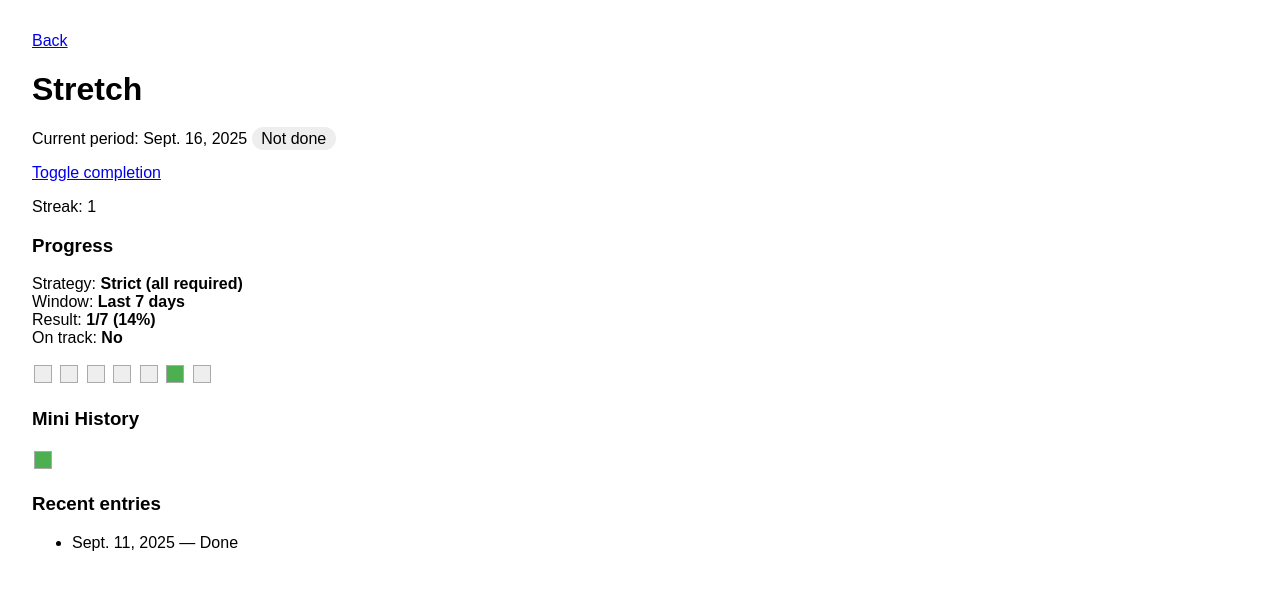
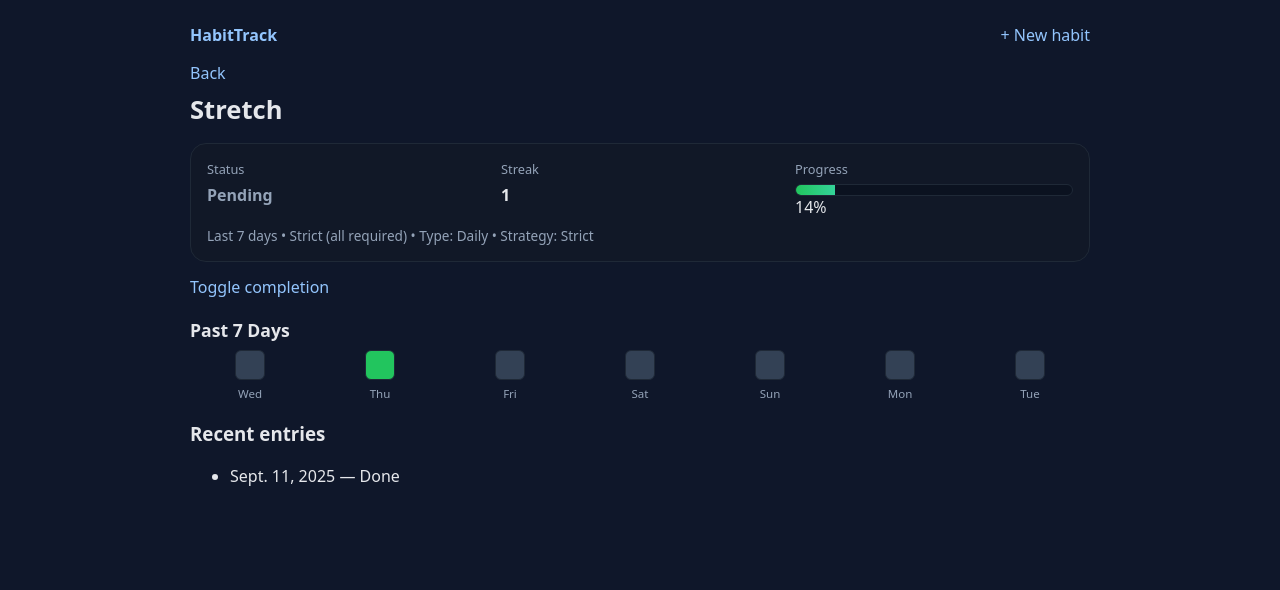
Before and after one commit to MadMenDew/HabitTrack, a Django app: page /habit/2/ in a window 1280 px wide. Shown: the top 590 px of the page. Run offline with Django 5.2, Linux system fonts and the light colour scheme; data comes from the database, SQL or seed files in the repository; both versions use the stored data as it was after the commit.

Commit message:
fix routing errors and polish habit detail UX

```diff
--- a/habitproj/urls.py
+++ b/habitproj/urls.py
@@ -19,5 +19,5 @@ from django.urls import path, include
 
 urlpatterns = [
     path("admin/", admin.site.urls),
-    path("", include("habits.urls")),  # use app URLs for home/detail/toggle
+    path("", include(("habits.urls", "habits"), namespace="habits")),  # use app URLs for home/detail/toggle
 ]
--- a/habits/templates/base.html
+++ b/habits/templates/base.html
@@ -1,20 +1,77 @@
 <!doctype html>
 <html lang="en">
 <head>
-  <meta charset="utf-8" />
-  <title>Habit Tracker</title>
+  <meta charset="utf-8">
+  <title>{% block title %}HabitTrack{% endblock %}</title>
+  <meta name="viewport" content="width=device-width,initial-scale=1">
   <style>
-    body { font-family: sans-serif; margin: 2rem; }
-    .pill { padding: 0.2rem 0.6rem; border-radius: 999px; background: #eee; }
-    .square { width: 16px; height: 16px; display: inline-block; margin: 2px; border: 1px solid #aaa; }
-    .square.on { background: #4caf50; }
-    .square.off { background: #eee; }
+    :root {
+      --bg:#0f172a; --panel:#111827; --muted:#94a3b8; --ring:#1f2937;
+      --text:#e5e7eb; --ok:#16a34a; --info:#2563eb; --warn:#d97706; --err:#dc2626;
+      --on:#22c55e; --off:#334155;
+    }
+    body { background:var(--bg); color:var(--text); font-family:system-ui, -apple-system, Segoe UI, Roboto, sans-serif; margin:0; }
+    .container { max-width:900px; margin:0 auto; padding:24px; }
+    header { display:flex; align-items:center; justify-content:space-between; margin-bottom:16px; }
+    a { color:#93c5fd; text-decoration:none; }
+    a:hover { text-decoration:underline; }
+
+    /* Messages */
+    .messages { display:grid; gap:10px; margin-bottom:16px; }
+    .msg { padding:12px 14px; border-radius:12px; border:1px solid var(--ring); background:#0b1220; }
+    .msg.info { border-color:rgba(37,99,235,.5); }
+    .msg.success { border-color:rgba(34,197,94,.5); }
+    .msg.warning { border-color:rgba(217,119,6,.5); }
+    .msg.error { border-color:rgba(220,38,38,.5); }
+
+    /* Detail card */
+    .page-title { font-size:1.6rem; margin:8px 0 16px; }
+    .status-card { border:1px solid var(--ring); border-radius:16px; padding:16px; background:var(--panel); }
+    .status-row { display:grid; grid-template-columns: repeat(3, 1fr); gap:16px; }
+    .status-item .label { color:var(--muted); font-size:.8rem; margin-bottom:6px; }
+    .status-item .value { font-weight:600; }
+    .value.done { color:var(--ok); }
+    .value.pending { color:var(--muted); }
+
+    .progress-bar { height:10px; background:#0b1220; border:1px solid var(--ring); border-radius:999px; overflow:hidden; }
+    .progress-fill { height:100%; background:linear-gradient(90deg, var(--on), #34d399); }
+
+    .subtle { margin-top:8px; color:var(--muted); font-size:.85rem; }
+
+    /* History squares */
+    .section-title { margin:20px 0 8px; font-size:1.1rem; }
+    .history { display:grid; grid-template-columns: repeat(7, minmax(0,1fr)); gap:10px; }
+    .history .cell { text-align:center; }
+    .square { width:28px; height:28px; margin:0 auto 6px; border-radius:6px; border:1px solid var(--ring); }
+    .square.on { background:var(--on); }
+    .square.off { background:var(--off); }
+    .cell-label { font-size:.72rem; color:var(--muted); }
+
+    /* Stack to 4 cols for weekly */
+    {% comment %} Weekly view only renders 4 cells; grid still looks fine {% endcomment %}
+
+    @media (max-width:640px){
+      .status-row { grid-template-columns:1fr; }
+      .history { grid-template-columns: repeat(4, minmax(0,1fr)); }
+    }
   </style>
 </head>
 <body>
-  {% if messages %}
-    {% for m in messages %}<p>{{ m }}</p>{% endfor %}
-  {% endif %}
-  {% block content %}{% endblock %}
+  <div class="container">
+    <header>
+      <a href="{% url 'habits:home' %}"><strong>HabitTrack</strong></a>
+      <nav><a href="{% url 'habits:create_habit' %}">+ New habit</a></nav>
+    </header>
+
+    {% if messages %}
+      <div class="messages">
+        {% for message in messages %}
+          <div class="msg {{ message.tags|default:'info' }}">{{ message }}</div>
+        {% endfor %}
+      </div>
+    {% endif %}
+
+    {% block content %}{% endblock %}
+  </div>
 </body>
 </html>
--- a/habits/templates/habits/detail.html
+++ b/habits/templates/habits/detail.html
@@ -1,48 +1,56 @@
 {% extends "base.html" %}
 {% block content %}
 <a href="{% url 'habits:home' %}">Back</a>
-<h1>{{ habit.name }}</h1>
+<h1 class="page-title">{{ habit.name }}</h1>
 
-<p>
-  Current period: {{ anchor }}
-  {% if completion and completion.done %}
-    <span class="pill">Done</span>
-  {% else %}
-    <span class="pill">Not done</span>
-  {% endif %}
+<!-- Status / Streak / Progress -->
+<div class="status-card">
+  <div class="status-row">
+    <div class="status-item">
+      <div class="label">Status</div>
+      <div class="value {{ status|lower }}">{{ status }}</div>
+    </div>
+    <div class="status-item">
+      <div class="label">Streak</div>
+      <div class="value"> {{ streak }}</div>
+    </div>
+    <div class="status-item">
+      <div class="label">Progress</div>
+      <div class="progress-bar">
+        <div class="progress-fill" style="width: {{ progress_pct }}%;"></div>
+      </div>
+      <div class="progress-text">{{ progress_pct }}%</div>
+    </div>
+  </div>
+
+  <div class="subtle">
+    {{ window_label }} • {{ rule_label }}
+    • Type: {{ habit.get_habit_type_display }} • Strategy: {{ habit.get_strategy_display }}
+  </div>
+</div>
+
+<!-- Toggle -->
+<p style="margin-top:14px;">
+  <a href="{% url 'habits:toggle_completion' habit.pk %}">Toggle completion</a>
 </p>
 
-<p><a href="{% url 'habits:toggle_completion' habit.pk %}">Toggle completion</a></p>
+<!-- Mini history  -->
+<h3 class="section-title">{{ is_daily|yesno:"Past 7 Days,Past 4 Weeks" }}</h3>
+<div class="history">
+  {% for cell in cells %}
+    <div class="cell" aria-label="{{ cell.label }} {{ cell.done|yesno:'done,pending' }}" title="{{ cell.label }} — {{ cell.done|yesno:'done,pending' }}">
+      <div class="square {{ cell.done|yesno:'on,off' }}"></div>
+      <div class="cell-label">{{ cell.label }}</div>
+    </div>
+  {% endfor %}
+</div>
 
-<p>Streak: {{ streak }}</p>
-
-<h3>Progress</h3>
-<p>
-  Strategy: <strong>{{ progress.rule_label }}</strong><br>
-  Window: <strong>{{ progress.window_label }}</strong><br>
-  Result: <strong>{{ progress.done_count }}/{{ progress.total }} ({{ progress.percent }}%)</strong><br>
-  On track: <strong>{% if progress.on_track %}Yes{% else %}No{% endif %}</strong>
-</p>
-
-<p>
-  {% for d, is_done in progress.marks %}
-    <span class="square {% if is_done %}on{% else %}off{% endif %}" title="{{ d }} - {% if is_done %}Done{% else %}Not done{% endif %}"></span>
-  {% endfor %}
-</p>
-
-<h3>Mini History</h3>
-<p>
-  {% for c in history %}
-    <span class="square {% if c.done %}on{% else %}off{% endif %}"></span>
-  {% empty %}
-    No history yet.
-  {% endfor %}
-</p>
-
-<h3>Recent entries</h3>
+<h3 style="margin-top:20px;">Recent entries</h3>
 <ul>
   {% for c in history %}
     <li>{{ c.date }} — {% if c.done %}Done{% else %}Not done{% endif %}</li>
+  {% empty %}
+    <li>No history yet.</li>
   {% endfor %}
 </ul>
 {% endblock %}
--- a/habits/views.py
+++ b/habits/views.py
@@ -79,6 +79,20 @@ def habit_detail(request, pk: int):
 
     progress = _progress(habit, today)
 
+    status = "Done" if (completion and completion.done) else "Pending"
+    progress_pct = progress["percent"]      # 0..100 (already rounded)
+    on_track = progress["on_track"]         # True/False for strategy pass
+
+    marks_asc = list(reversed(progress["marks"]))  # you stored newest->oldest; flip it
+    cells = []
+    if habit.habit_type == "daily":
+        for d, done in marks_asc:
+            cells.append({"label": d.strftime("%a"), "done": done})
+    else:
+        for d, done in marks_asc:
+            cells.append({"label": f"Wk {d.isocalendar().week}", "done": done})
+
+
     context = {
         "habit": habit,
         "anchor": anchor,
@@ -88,16 +102,23 @@ def habit_detail(request, pk: int):
         "today": today,
         "progress": progress,
 
+        "status": status,
+        "progress_pct": progress_pct,
+        "on_track": on_track,
+        "window_label": progress["window_label"],  # Last 7 days / Last 4 weeks
+        "rule_label": progress["rule_label"],      # Strict (all required)/ Flexible ≥70%
+        "cells": cells,                             # [{label, done}] oldest -> newest
+        "is_daily": habit.habit_type == "daily",
+
     }
     return render(request, "habits/detail.html", context)
 
 def toggle_completion(request, pk: int):
     habit = get_object_or_404(Habit, pk=pk)
-    anchor = _current_anchor(habit)
+    today = date.today()
+    anchor = _current_anchor(habit, today)
+    obj, created = Completion.objects.get_or_create(habit=habit, date=anchor, defaults={"done": True})
 
-    obj, created = Completion.objects.get_or_create(
-        habit=habit, date=anchor, defaults={"done": True}
-    )
     if not created:
         obj.done = not obj.done
         obj.save(update_fields=["done"])
--- a/manage.py
+++ b/manage.py
@@ -2,6 +2,7 @@
 """Django's command-line utility for administrative tasks."""
 import os
 import sys
+
 
 
 def main():
```
Also changed, not shown: habits/patterns.py (added, +57 -0 lines), db.sqlite3.
